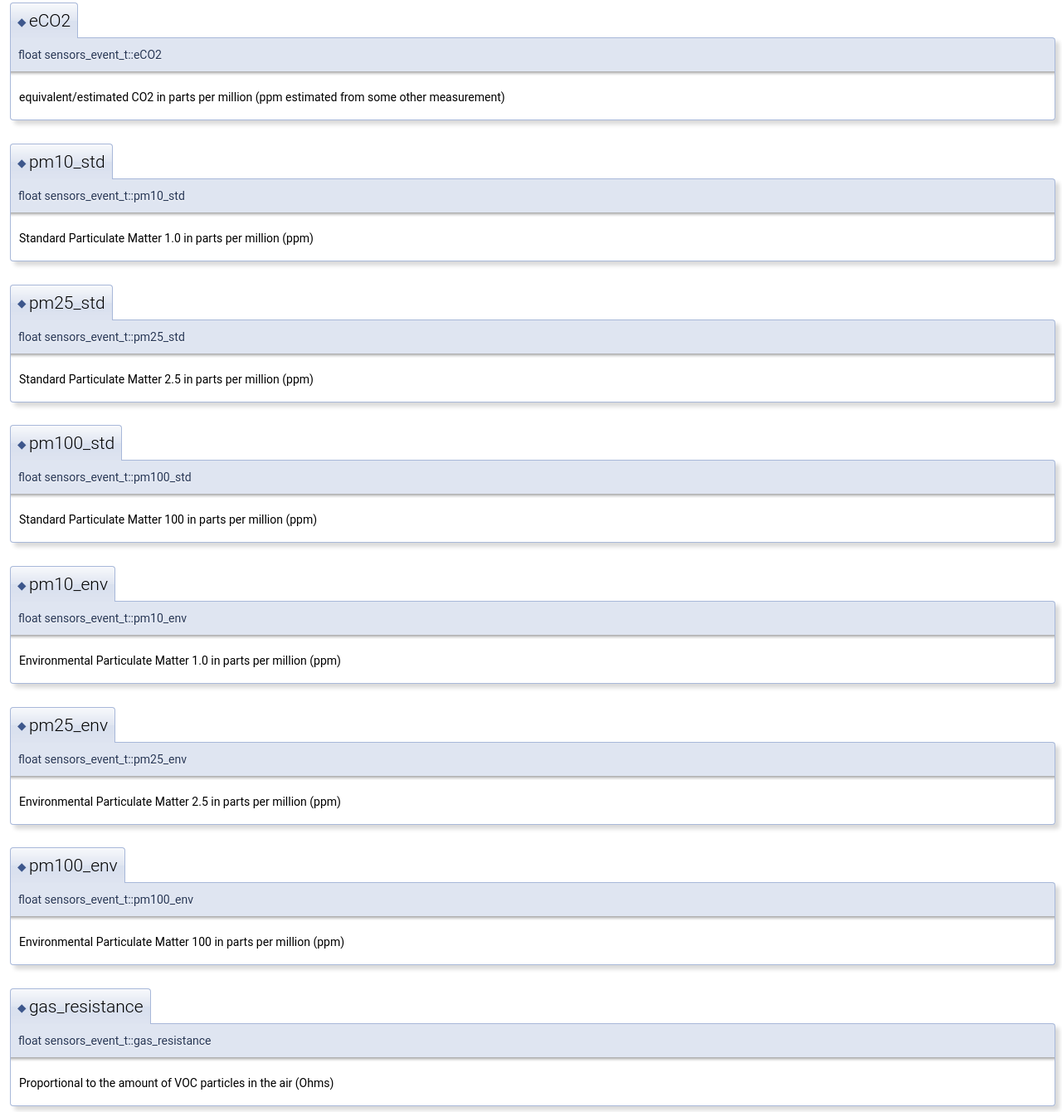
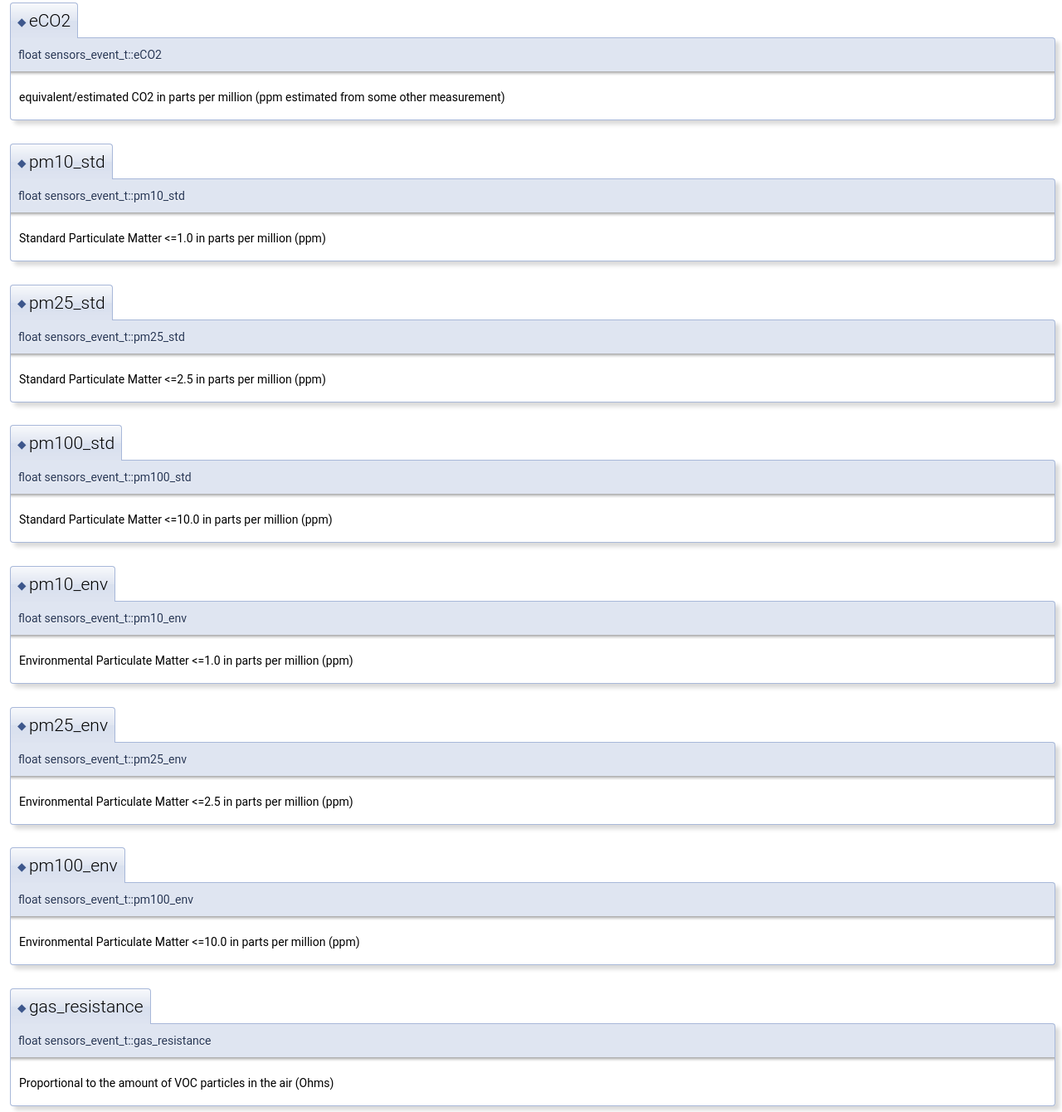
Before and after one commit to adafruit/Adafruit_Sensor, a plain HTML site: page html/structsensors__event__t.html in a window 1280 px wide. Shown: the part 4738-6078 px from the top of the page at 83% size. Drawn offline with Linux system fonts and the light colour scheme.

Commit message:
Deploy docs to GitHub Pages from commit 38a49c3aeb
Commit: 38a49c3aeb7131c1ab999cfdb29037890b1afa34
GitHub Actions run: 4327350501

```diff
--- a/html/structsensors__event__t.html
+++ b/html/structsensors__event__t.html
@@ -469,7 +469,7 @@ union {</td></tr>
         </tr>
       </table>
 </div><div class="memdoc">
-<p>Standard Particulate Matter 1.0 in parts per million (ppm) </p>
+<p>Standard Particulate Matter &lt;=1.0 in parts per million (ppm) </p>
 
 </div>
 </div>
@@ -484,7 +484,7 @@ union {</td></tr>
         </tr>
       </table>
 </div><div class="memdoc">
-<p>Standard Particulate Matter 2.5 in parts per million (ppm) </p>
+<p>Standard Particulate Matter &lt;=2.5 in parts per million (ppm) </p>
 
 </div>
 </div>
@@ -499,7 +499,7 @@ union {</td></tr>
         </tr>
       </table>
 </div><div class="memdoc">
-<p>Standard Particulate Matter 100 in parts per million (ppm) </p>
+<p>Standard Particulate Matter &lt;=10.0 in parts per million (ppm) </p>
 
 </div>
 </div>
@@ -514,7 +514,7 @@ union {</td></tr>
         </tr>
       </table>
 </div><div class="memdoc">
-<p>Environmental Particulate Matter 1.0 in parts per million (ppm) </p>
+<p>Environmental Particulate Matter &lt;=1.0 in parts per million (ppm) </p>
 
 </div>
 </div>
@@ -529,7 +529,7 @@ union {</td></tr>
         </tr>
       </table>
 </div><div class="memdoc">
-<p>Environmental Particulate Matter 2.5 in parts per million (ppm) </p>
+<p>Environmental Particulate Matter &lt;=2.5 in parts per million (ppm) </p>
 
 </div>
 </div>
@@ -544,7 +544,7 @@ union {</td></tr>
         </tr>
       </table>
 </div><div class="memdoc">
-<p>Environmental Particulate Matter 100 in parts per million (ppm) </p>
+<p>Environmental Particulate Matter &lt;=10.0 in parts per million (ppm) </p>
 
 </div>
 </div>
```
